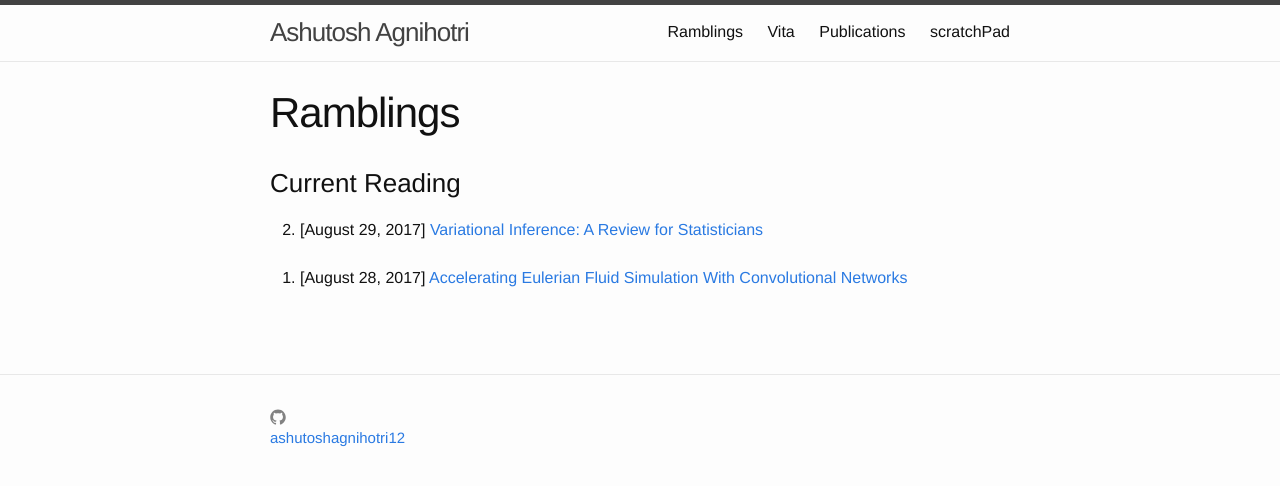
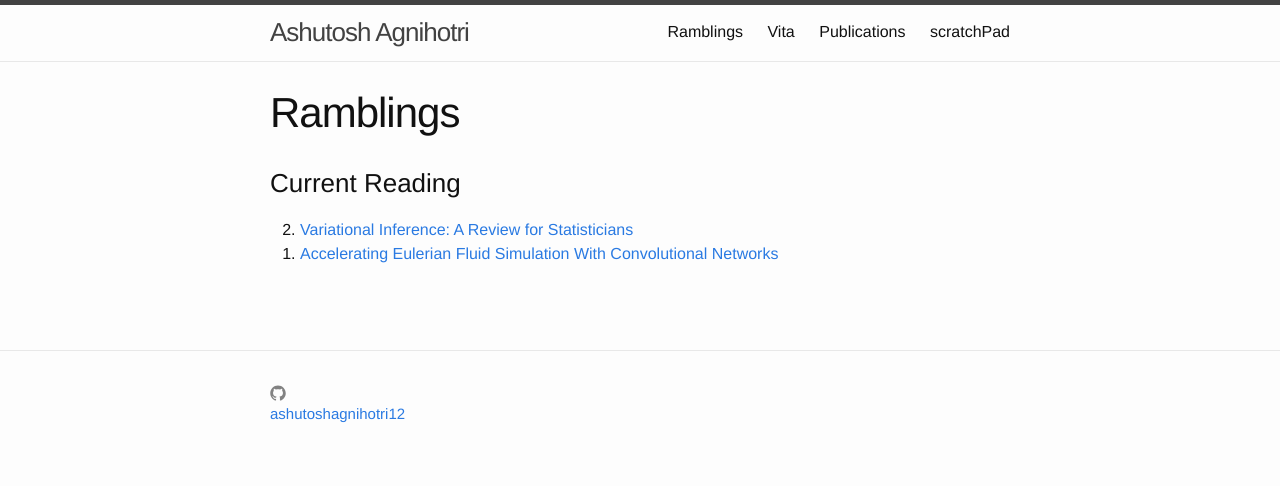
Before and after one commit to ashutoshagnihotri12/ashutoshagnihotri12.github.io, a Jekyll site: the page built from Ramblings.md, in a window 1280 px wide. Shown: the top 486 px of the page. Built offline with Jekyll 4.4.1, drawn with Linux system fonts in a browser that asks for light colours.

Commit message:
minor revision

```diff
--- a/Ramblings.md
+++ b/Ramblings.md
@@ -21,6 +21,6 @@ $$|\vec{A}|=\sqrt{A_x^2 + A_y^2 + A_z^2}.$$(1)
 It is possible to write Cyrillic symbols in `\text` command: $$Q_\text{плавления}>0$$. -->
 <h3>Current Reading</h3>
 <ol reversed>
-<li>[August 29, 2017] <a href="https://arxiv.org/pdf/1601.00670.pdf">Variational Inference: A Review for Statisticians</a></li><br>
-<li>[August 28, 2017] <a href="https://arxiv.org/abs/1607.03597">Accelerating Eulerian Fluid Simulation With Convolutional Networks</a></li><br>
+<li><a href="https://arxiv.org/pdf/1601.00670.pdf">Variational Inference: A Review for Statisticians</a></li>
+<li><a href="https://arxiv.org/abs/1607.03597">Accelerating Eulerian Fluid Simulation With Convolutional Networks</a></li><br>
 </ol>
```
Also changed, not shown: 2 other files.
